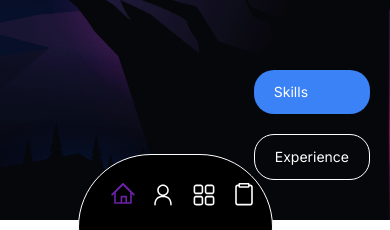
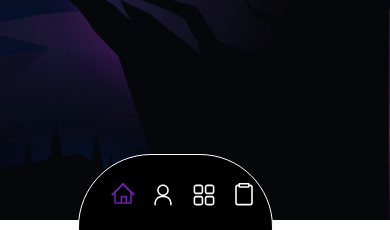
Before and after one commit to vaibhavSrivastava-pro/Portfolio, a Next.js app: page / in a window 390 px wide. Shown: the part 624-854 px from the top of the page. Built offline with nearby package versions, Linux system fonts and the light colour scheme.

Commit message:
removing small screen size buttons

```diff
--- a/app/page.tsx
+++ b/app/page.tsx
@@ -47,7 +47,7 @@ export default function Home() {
         </div>
       </div>
 
-      <div className="absolute  flex bottom-10 z-[60] right-5 flex-col md:hidden gap-5">
+      {/* <div className="absolute  flex bottom-10 z-[60] right-5 flex-col md:hidden gap-5">
         <Link
           href="/my-skills"
           className="rounded-[20px] group bg-blue-500 px-5 py-3 text-sm text-white max-w-[200px]"
@@ -61,13 +61,13 @@ export default function Home() {
         >
           Experience
         </Link>
-        {/* <Link
+        <Link
           href="/contact-me"
           className="rounded-[20px] group bg-trasparent border border-white px-5 py-3 text-sm text-white max-w-[200px]"
         >
           Contact
-        </Link> */}
-      </div>
+        </Link>
+      </div> */}
 
       <div className="absolute bottom-0 right-0 z-[10]">
         <img
```
